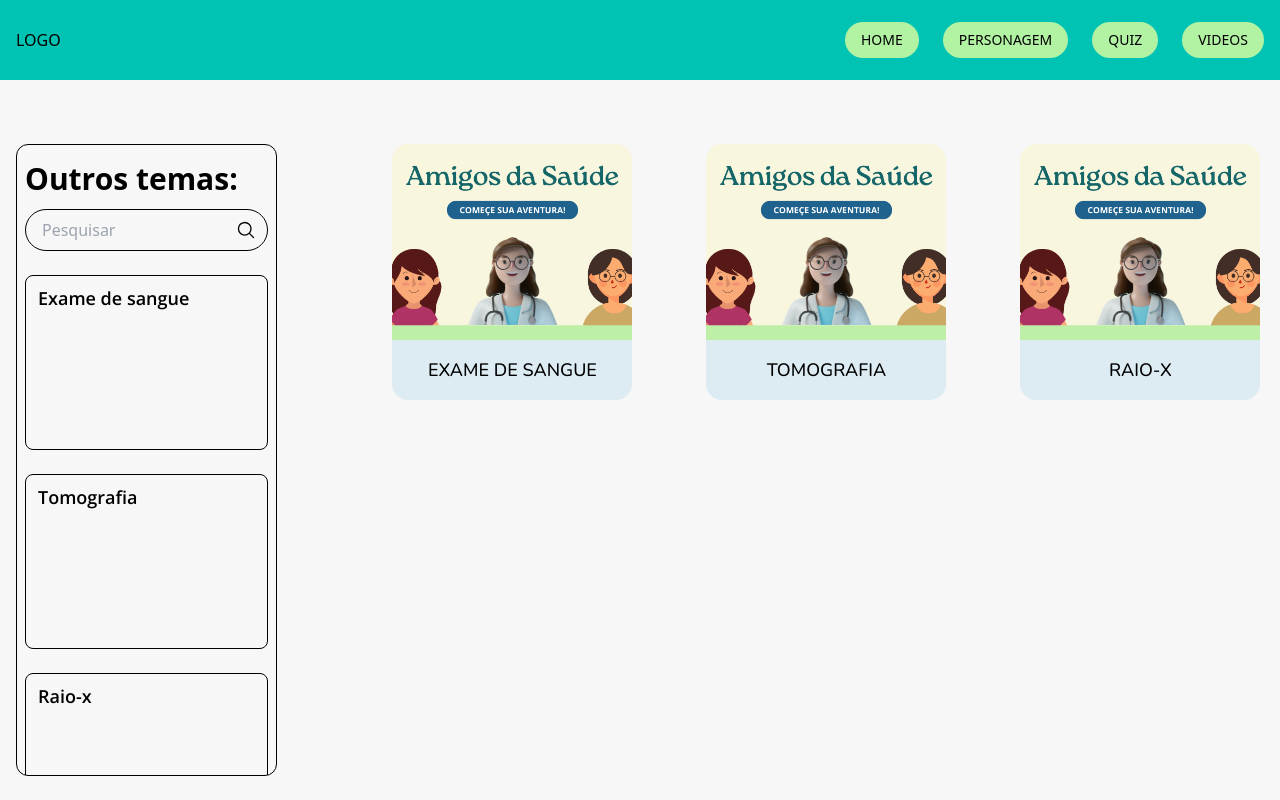
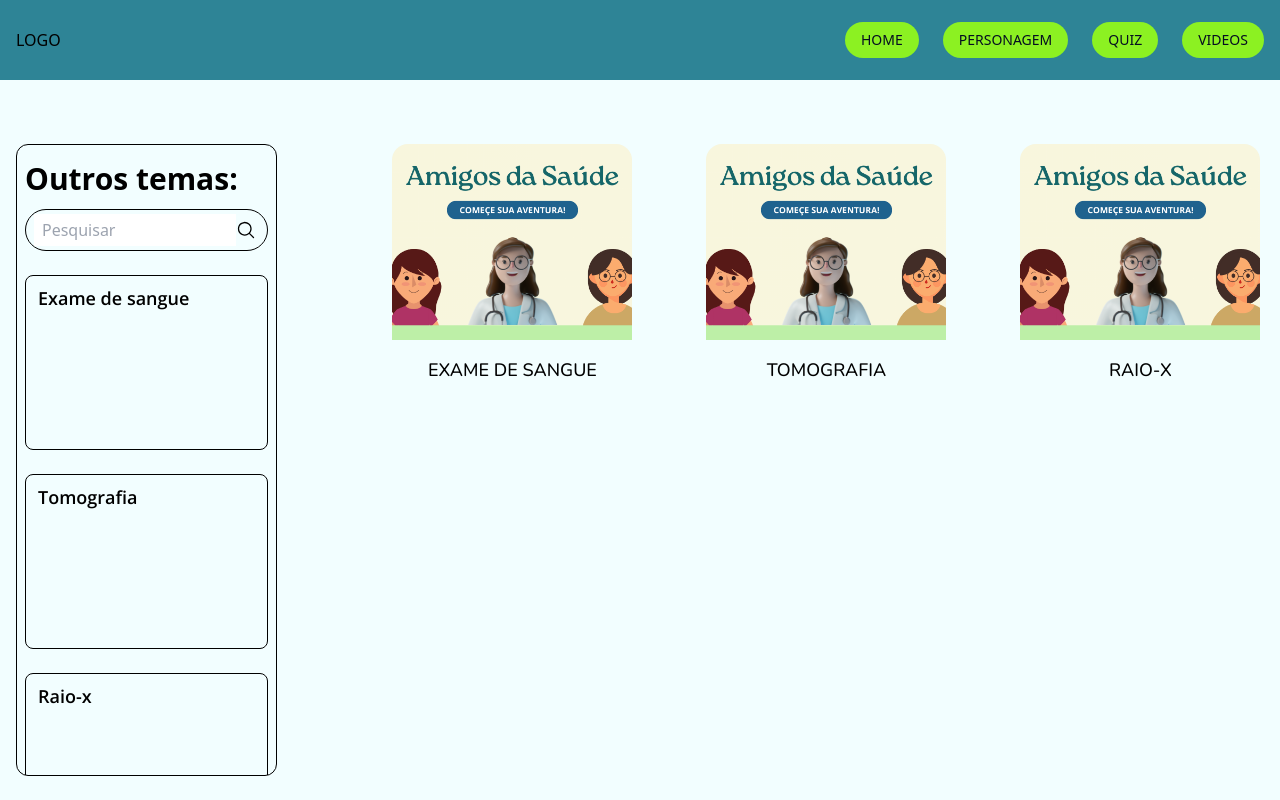
Before and after one commit to rafadagalera/Amigos-da-Saude, a React (Vite) app: page /videos in a window 1280 px wide. Built offline with nearby package versions, Linux system fonts and the light colour scheme.

Commit message:
fix: home/personagem colors

```diff
--- a/src/App.jsx
+++ b/src/App.jsx
@@ -4,7 +4,7 @@
 import { Outlet } from "react-router-dom";
 export default function App() {
   return (
-    <div className="min-h-[100vh] bg-branco relative">
+    <div className="min-h-[100vh] bg-azul-fundo-1 relative">
       <Header />
       <Outlet />
       <Footer />
--- a/src/components/header.jsx
+++ b/src/components/header.jsx
@@ -8,14 +8,14 @@
   };
 
   return (
-    <header className="fixed top-0 z-50 h-20 w-screen bg-turquesa-100">
+    <header className="bg-azul-header fixed top-0 z-50 h-20 w-screen">
       <div className="container relative mx-auto flex h-full items-center justify-between px-4">
         <div>LOGO</div>
 
         <Bars3Icon className="size-6 md:hidden" onClick={handleMenu} />
         <div
           id="menu_mobile"
-          className="absolute z-50 bottom-0 right-0 hidden translate-y-[100%] rounded-b-lg bg-azul-100 px-6 py-4 text-lg font-medium opacity-95 md:hidden"
+          className="absolute bottom-0 right-0 z-50 hidden translate-y-[100%] rounded-b-lg bg-azul-100 px-6 py-4 font-poppins text-lg font-medium opacity-95 md:hidden"
         >
           <nav className="flex flex-col gap-5">
             <Link to="/" onClick={handleMenu}>
@@ -36,25 +36,25 @@
         <nav className="hidden justify-around gap-2 md:flex md:gap-6">
           <Link
             to="/"
-            className="rounded-3xl text-sm font-medium md:bg-verde-100 md:px-4 md:py-2 md:hover:bg-lime-100 md:focus:ring-2 md:focus:ring-verde-200 md:active:bg-lime-200"
+            className="text-azul-tipografia-titulo md:bg-verde-botao md:hover:bg-verde-hover-botao md:hover:text-cinza-tipografia-texto md:focus:bg-verde-focus-botao md:active:bg-verde-active-botao rounded-3xl text-sm font-medium transition hover:scale-110 md:px-4 md:py-2 md:focus:ring-2"
           >
             HOME
           </Link>
           <Link
             to="/personagem"
-            className="rounded-3xl text-sm font-medium md:bg-verde-100 md:px-4 md:py-2 md:hover:bg-lime-100 md:focus:ring-2 md:focus:ring-verde-200 md:active:bg-lime-200"
+            className="text-azul-tipografia-titulo md:bg-verde-botao md:hover:bg-verde-hover-botao md:hover:text-cinza-tipografia-texto md:focus:bg-verde-focus-botao md:active:bg-verde-active-botao rounded-3xl text-sm font-medium transition hover:scale-110 md:px-4 md:py-2 md:focus:ring-2"
           >
             PERSONAGEM
           </Link>
           <Link
             to="/quiz/1"
-            className="rounded-3xl text-sm font-medium md:bg-verde-100 md:px-4 md:py-2 md:hover:bg-lime-100 md:focus:ring-2 md:focus:ring-verde-200 md:active:bg-lime-200"
+            className="text-azul-tipografia-titulo md:bg-verde-botao md:hover:bg-verde-hover-botao md:hover:text-cinza-tipografia-texto md:focus:bg-verde-focus-botao md:active:bg-verde-active-botao rounded-3xl text-sm font-medium transition hover:scale-110 md:px-4 md:py-2 md:focus:ring-2"
           >
             QUIZ
           </Link>
           <Link
             to="/videos"
-            className="rounded-3xl text-sm font-medium md:bg-verde-100 md:px-4 md:py-2 md:hover:bg-lime-100 md:focus:ring-2 md:focus:ring-verde-200 md:active:bg-lime-200"
+            className="text-azul-tipografia-titulo md:bg-verde-botao md:hover:bg-verde-hover-botao md:hover:text-cinza-tipografia-texto md:focus:bg-verde-focus-botao md:active:bg-verde-active-botao rounded-3xl text-sm font-medium transition hover:scale-110 md:px-4 md:py-2 md:focus:ring-2"
           >
             VIDEOS
           </Link>
--- a/src/components/serchVideos.jsx
+++ b/src/components/serchVideos.jsx
@@ -28,7 +28,7 @@
         {filteredExames.map((quiz) => (
           <li
             key={quiz.id}
-            className="min-h-[30%] cursor-pointer rounded-lg border hover:bg-verde-100 md:min-h-[35%]"
+            className="min-h-[30%] cursor-pointer rounded-lg border hover:bg-verde- md:min-h-[35%]"
             onClick={() => navigate(`/${destino}/${quiz.id}`)}
           >
             <p className="px-3 py-2 text-lg font-semibold">{quiz.name}</p>
--- a/tailwind.config.js
+++ b/tailwind.config.js
@@ -1,49 +1,45 @@
 /** @type {import('tailwindcss').Config} */
 export default {
-  content: [
-    "./index.html",
-    "./src/**/*.{js,ts,jsx,tsx}",
-  ],
+  content: ["./index.html", "./src/**/*.{js,ts,jsx,tsx}"],
   theme: {
     extend: {},
     fontFamily: {
-      'yanone': ['"Yanone Kaffeesatz"', 'sans-serif'],
-      'nunito': ['"Nunito"', 'sans-serif'],
-      'open-sans': ['"Open Sans"', 'sans-serif'],
-      'poppins': ['"Poppins"', 'sans-serif'],
+      yanone: ['"Yanone Kaffeesatz"', "sans-serif"],
+      nunito: ['"Nunito"', "sans-serif"],
+      "open-sans": ['"Open Sans"', "sans-serif"],
+      poppins: ['"Poppins"', "sans-serif"],
     },
     colors: {
-      'branco': '#F7F7F7',
-      'verde-100': '#B2F2A3',
-      'verde-200': '#5DDCA7',
-      'verde-300': '#55A26A',
-      'verde-400': '#008A5F',
-      'verde-500': '#00715E',
-      'verde-600': '#6EDBA7',
-      'lime-50': '#f7fee7',
-      'lime-100': '#C6CF84',
-      'lime-200': '#90B970',
-      'turquesa-100': '#00C3B3',
-      'azul-claro-100': '#C5E3EE88',
-      'azul-100': '#00A7C1',
-      'azul-200': '#008AC8',
-      'azul-300': '#006AC3',
-      'amarelo-100': '#F9E5A0',
-      'azul-900': '#0A2144;',
-      'cinza-200': '#C0D6C0;',
-      'ciano-900': '#0c4a6e;',
-      'ciano-950': '#082f49;',
-      'branco-200': '#E5E5E5FF;',
-
+      "azul-100": "#4EA6B8;",
+      "azul-header": "#2E8496",
+      "azul-borda-fundo-1": "#96D1D5;",
+      "azul-fundo-1": "#F2FEFF;",
+      "azul-fundo-2": "#E8FDFF;",
+      "azul-tipografia-texto": "#222E2F;",
+      "azul-tipografia-titulo": "#050E21;",
+      "cinza-tipografia-texto": "#060316;",
+      "verde-botao": "#8CF122;",
+      "verde-hover-botao": "#6AC707;",
+      "verde-active-botao": "#5EB403;",
+      "verde-focus-botao": "#B3FC66;",
+      "verde-Pbotao": "#2EFF2E;",
+      "verde-Phover": "#29E041;",
+      "borda-roxa": "#0B0013;",
+      "borda-azul-25": "#0C182E;",
+      "amarelo-fundo": "#FFE280;",
+      "amarelo-Pbotao": "#BFFF0F;",
+      "amarelo-Phover": "#A5D81B;",
+      "roxo-tipografia-titulo": "#0B0521;",
+      "roxo-tipografia-texto": "#14111B;",
     },
     backgroundImage: {
-      'vetor1': "url('/src/assets/vetor-home-1.svg')",
-      'vetor2': "url('/src/assets/vetor-home-2.svg')",
-      'vetor3': "url('/src/assets/vetor-home-3.svg')",
-      'banner': "url('/src/assets/banner-home.png')",
-      'banner': "url('/src/assets/banner-home.png')",
-      'banner-mobile': "url('/src/assets/banner-home-mobile.png')",
+      vetor1: "url('/src/assets/vetor-home-1.svg')",
+      vetor2: "url('/src/assets/vetor-home-2.svg')",
+      vetor3: "url('/src/assets/vetor-home-3.svg')",
+      banner: "url('/src/assets/banner-home.png')",
+      banner: "url('/src/assets/banner-home.png')",
+      "banner-mobile": "url('/src/assets/banner-home-mobile.png')",
     },
   },
   plugins: [],
-}
+};
```
Also changed, not shown: src/pages/home.jsx (+29 -27 lines), src/pages/personagem.jsx (+22 -19 lines).
